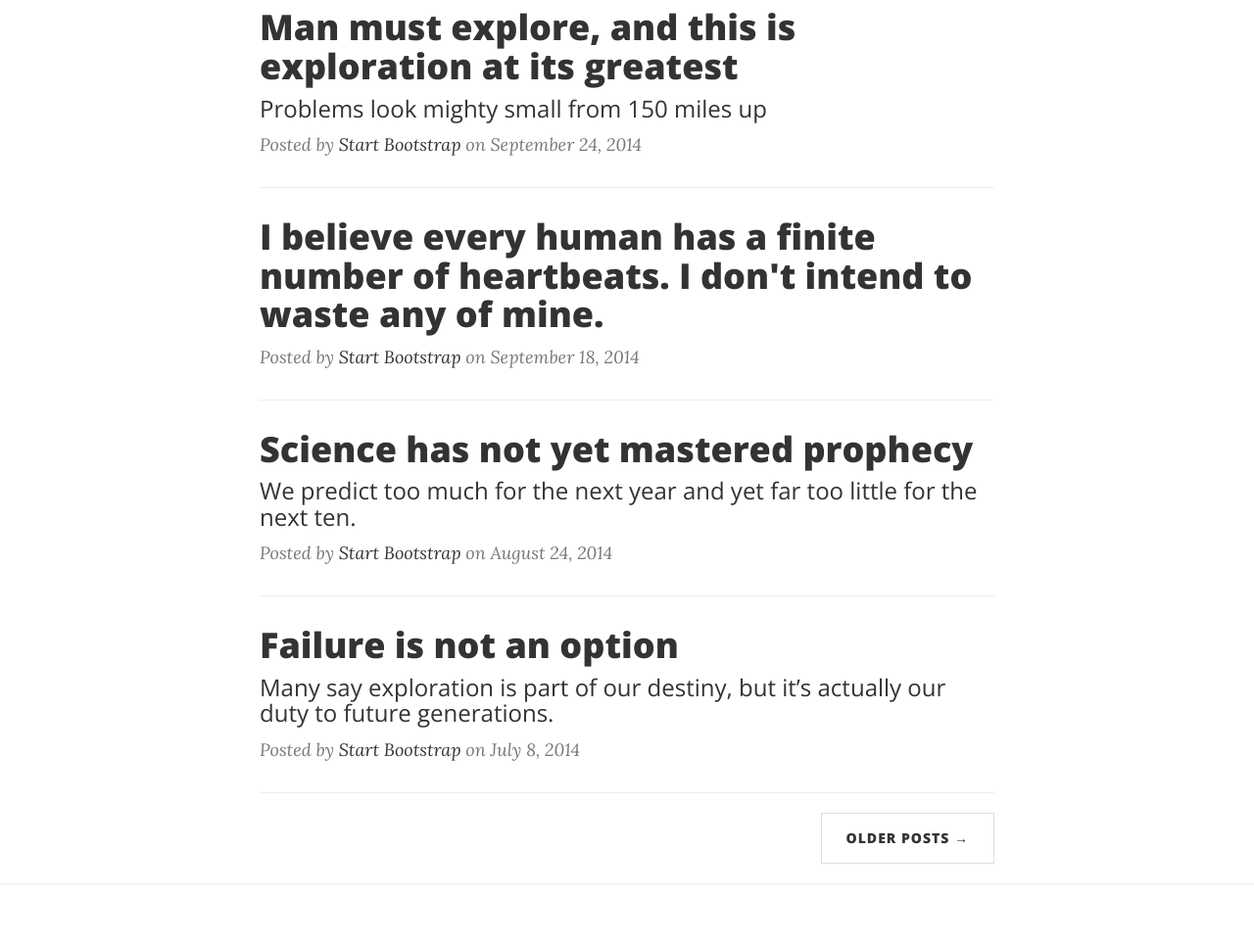
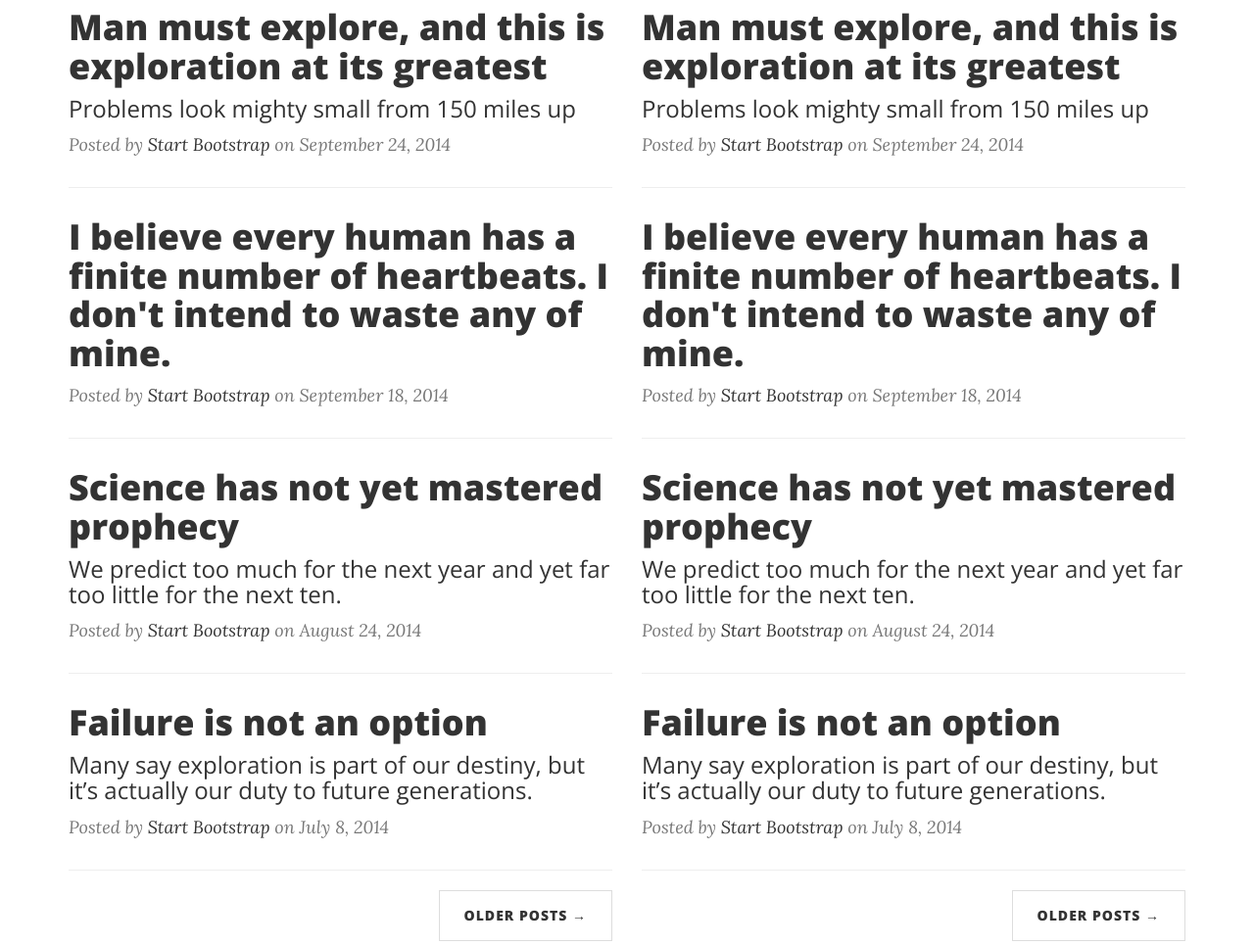
Before and after one commit to aisensiy/girlscodingday, a website: page index.html in a window 1280 px wide. Shown: the part 520-1485 px from the top of the page at 98% size. Drawn offline with nearby package versions, Linux system fonts and the light colour scheme.

Commit message:
two column

```diff
--- a/index.html
+++ b/index.html
@@ -86,7 +86,60 @@
     <!-- Main Content -->
     <div class="container">
         <div class="row">
-            <div class="col-lg-8 col-lg-offset-2 col-md-10 col-md-offset-1">
+            <div class="col-lg-6 col-md-10">
+                <div class="post-preview">
+                    <a href="post.html">
+                        <h2 class="post-title">
+                            Man must explore, and this is exploration at its greatest
+                        </h2>
+                        <h3 class="post-subtitle">
+                            Problems look mighty small from 150 miles up
+                        </h3>
+                    </a>
+                    <p class="post-meta">Posted by <a href="#">Start Bootstrap</a> on September 24, 2014</p>
+                </div>
+                <hr>
+                <div class="post-preview">
+                    <a href="post.html">
+                        <h2 class="post-title">
+                            I believe every human has a finite number of heartbeats. I don't intend to waste any of mine.
+                        </h2>
+                    </a>
+                    <p class="post-meta">Posted by <a href="#">Start Bootstrap</a> on September 18, 2014</p>
+                </div>
+                <hr>
+                <div class="post-preview">
+                    <a href="post.html">
+                        <h2 class="post-title">
+                            Science has not yet mastered prophecy
+                        </h2>
+                        <h3 class="post-subtitle">
+                            We predict too much for the next year and yet far too little for the next ten.
+                        </h3>
+                    </a>
+                    <p class="post-meta">Posted by <a href="#">Start Bootstrap</a> on August 24, 2014</p>
+                </div>
+                <hr>
+                <div class="post-preview">
+                    <a href="post.html">
+                        <h2 class="post-title">
+                            Failure is not an option
+                        </h2>
+                        <h3 class="post-subtitle">
+                            Many say exploration is part of our destiny, but it’s actually our duty to future generations.
+                        </h3>
+                    </a>
+                    <p class="post-meta">Posted by <a href="#">Start Bootstrap</a> on July 8, 2014</p>
+                </div>
+                <hr>
+                <!-- Pager -->
+                <ul class="pager">
+                    <li class="next">
+                        <a href="#">Older Posts &rarr;</a>
+                    </li>
+                </ul>
+            </div>
+            <div class="col-lg-6 col-md-10">
                 <div class="post-preview">
                     <a href="post.html">
                         <h2 class="post-title">
```
